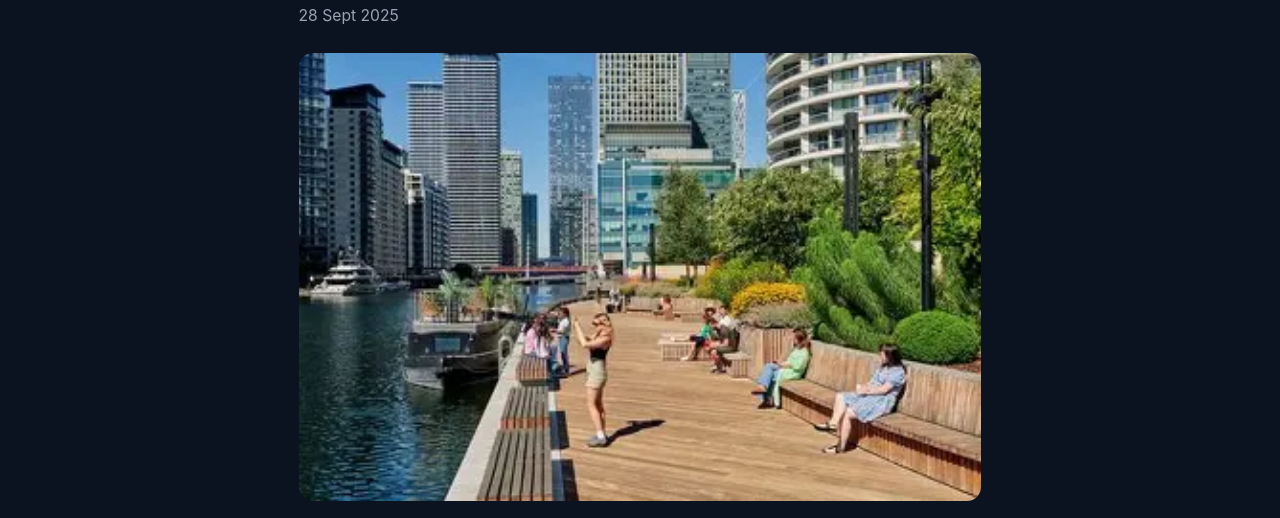
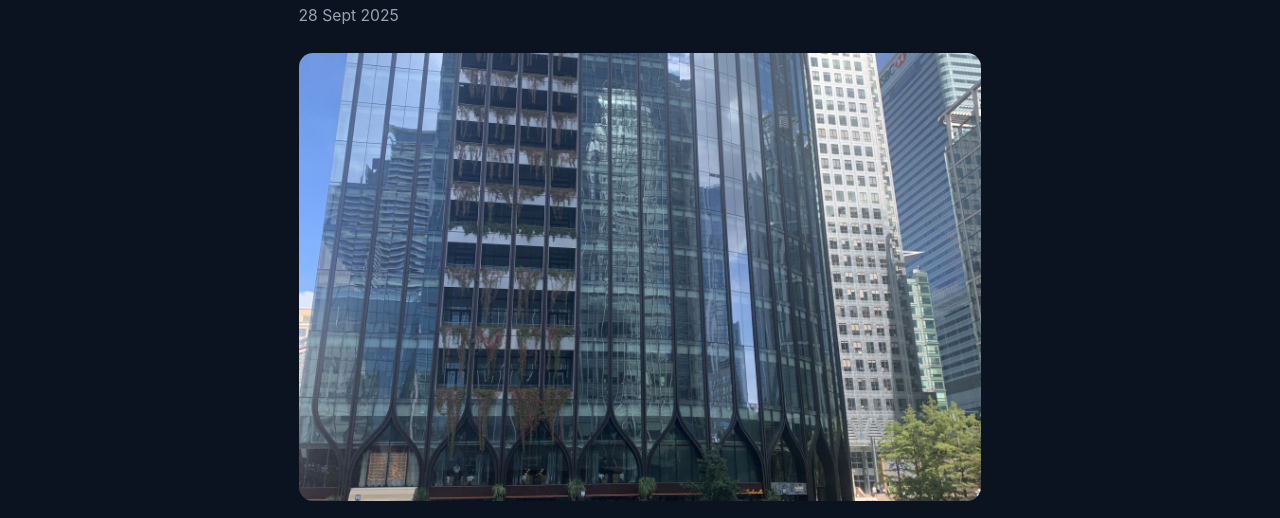
Before and after one commit to Tom-Holliday/Quixotic, an Eleventy site: page src/posts/wood-wharf-the-green-heart-of-londons-finance-district.md in a window 1280 px wide. Shown: the part 230-748 px from the top of the page. Built offline with nearby package versions, Linux system fonts and the light colour scheme; Eleventy itself is replaced by a stand-in of ours; files that its build step writes are made by us from their sources.

Commit message:
Update Posts “wood-wharf-the-green-heart-of-londons-finance-district”

```diff
--- a/src/posts/wood-wharf-the-green-heart-of-londons-finance-district.md
+++ b/src/posts/wood-wharf-the-green-heart-of-londons-finance-district.md
@@ -4,7 +4,7 @@ title: "Wood Wharf: The green heart of London's finance district "
 description: Tom Holliday
 date: 2025-09-28
 tags: []
-cover: /assets/img/wood-wharf.jpeg
+cover: /assets/img/wood-wharf.jpg
 draft: false
 ---
 Emerging from the surprisingly clean underbelly of Canary Wharf tube station, I was
```
Also changed, not shown: src/assets/img/wood-wharf.jpg (added).
